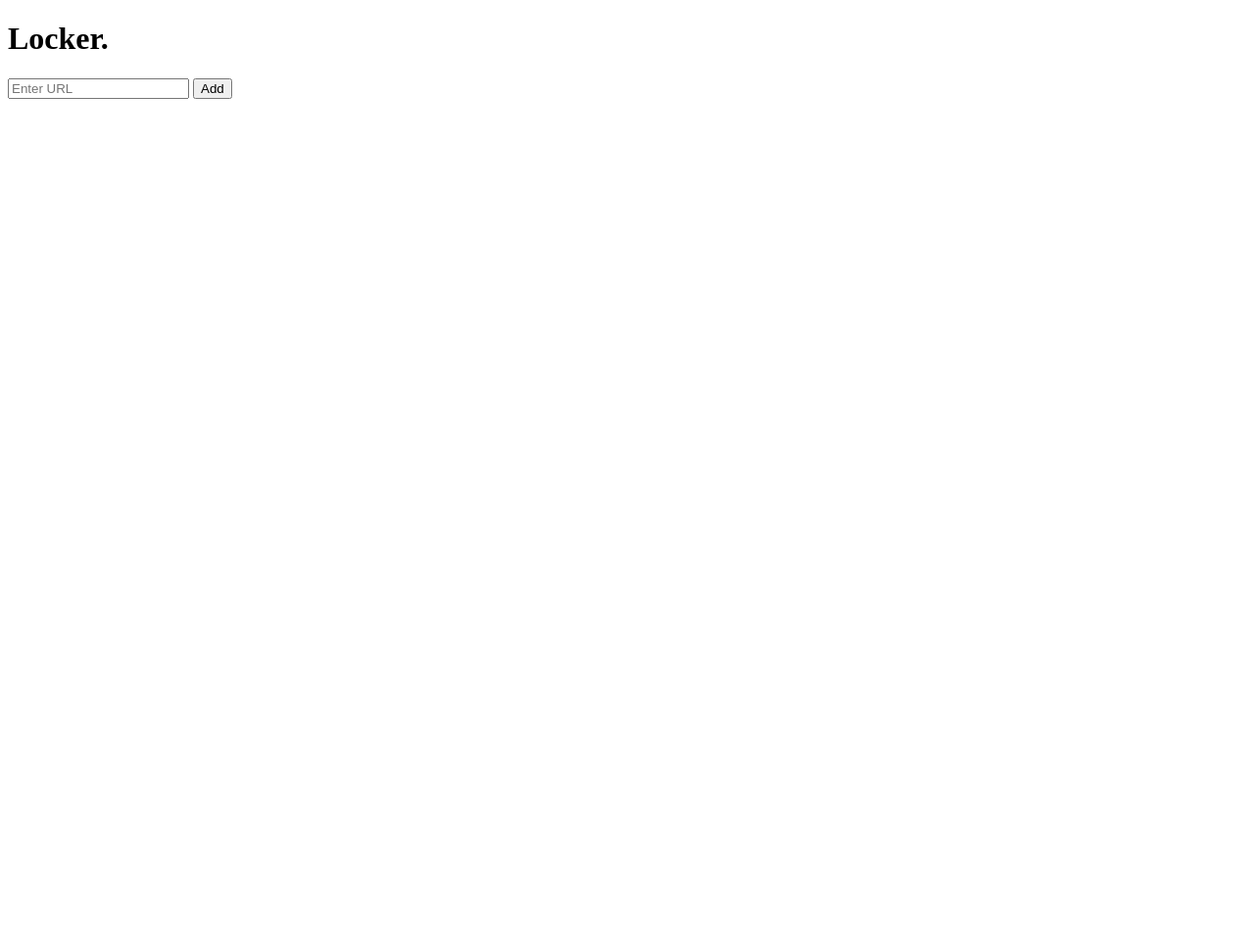
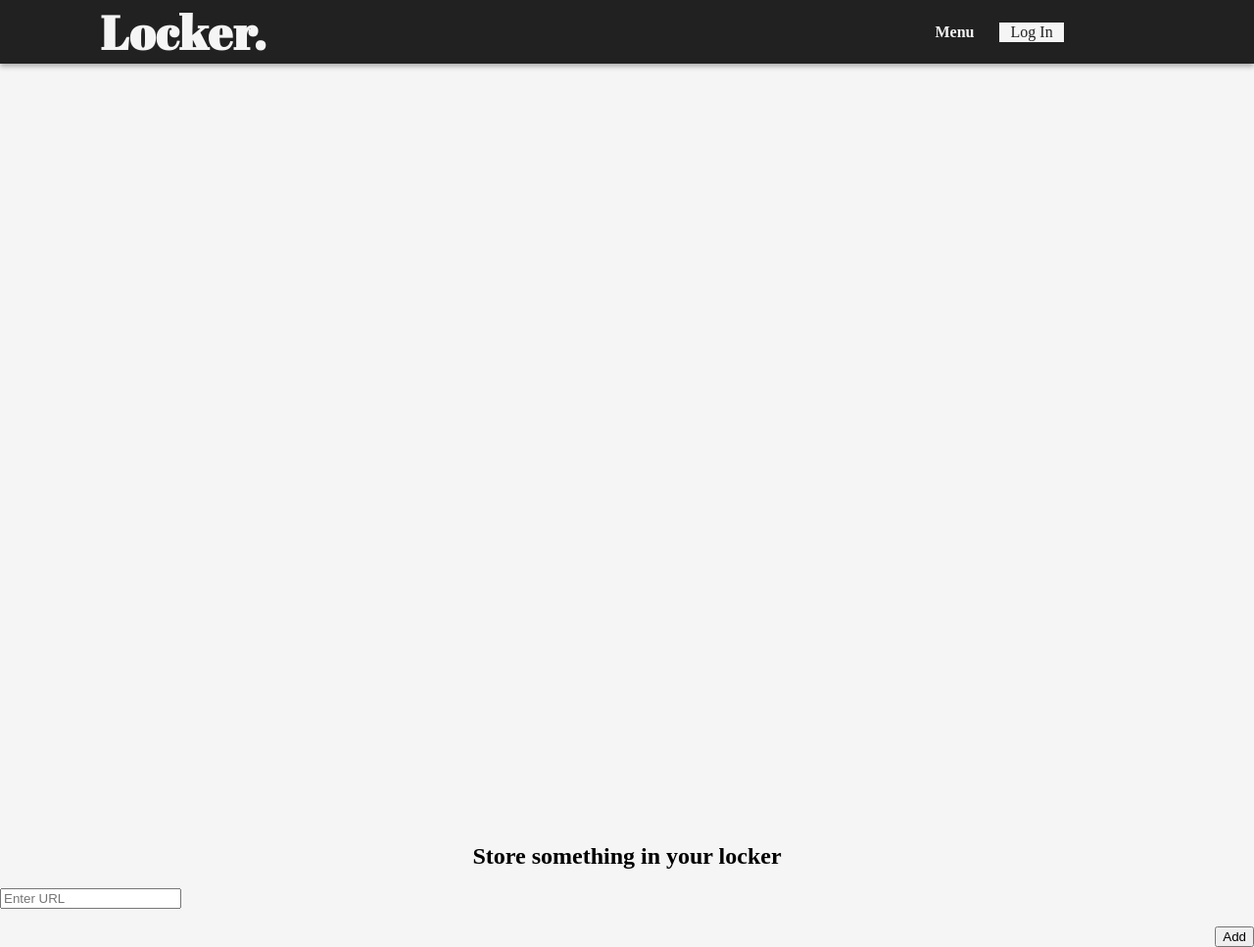
Before and after one commit to cortharlow/locker, a website: page public/index.html in a window 1280 px wide. Shown: the whole page at 98% size. Before the commit the page ends 800 px from the top, so only its background shows below. Drawn offline with nearby package versions, Linux system fonts and the light colour scheme; a web font is replaced by a local one.

Commit message:
Began styling

```diff
--- a/public/css/style.css
+++ b/public/css/style.css
@@ -0,0 +1,151 @@
+/*
+Locker. App
+
+-------- STYLE GUIDE --------
+1. Classes and IDs are lowercase with words separated by a dash
+  Ex: .user-profile {}
+      .post-header {}
+      #top-navigation {}
+
+2. Image file names are lowercase with words separated by a dash
+  Ex: icon-home.png
+
+3. Image file names are prefixed with their usage
+  Ex: icon-home.png
+      bg-container.jpg
+      bg-home.jpg
+
+4. Use classes over IDs whenever possible
+
+5. Hex is preferred for color unless opacity is necessary
+
+6. Name spacing should be done at component level, not page
+  Ex: .nav
+      .nav-bar
+      .nav-list
+
+7. CSS blocks should be separated by a single new line
+
+---------- Fonts ----------
+Header:
+  font-family: 'Abril Fatface', cursive;
+
+Text:
+  font-family: 'Droid Sans', sans-serif;
+  font-family: 'Droid Serif', serif;
+
+--------- Colors ----------
+Black and White
+
+Basic Theme:
+  Navigation Bar, Text, Headers - #212121
+  Background, Title - #F5F5F5
+  Dividers - #EEEEEE
+*/
+
+@import url(https://fonts.googleapis.com/css?family=Droid+Serif|Abril+Fatface|Droid+Sans);
+
+html, body {
+  margin: 0;
+  padding: 0;
+  background-color: #F5F5F5;
+}
+
+/* Navigation Bar */
+
+.nav-bar {
+  position: relative;
+  width: 100%;
+  height: 10%;
+  background-color: #212121;
+  -webkit-box-shadow: 0px 3px 5px rgba(100, 100, 100, 0.49);
+  -moz-box-shadow:    0px 3px 5px rgba(100, 100, 100, 0.49);
+  box-shadow:         0px 3px 5px rgba(100, 100, 100, 0.49);
+  display: flex;
+  align-items: center;
+  z-index: 10;
+}
+.nav-title {
+  margin-left: 8%;
+}
+.nav-title h1 {
+  font-family: 'Abril Fatface', cursive;
+  font-size: 300%;
+  letter-spacing: 0.02em;
+  color: #F5F5F5;
+  margin: 0 auto;
+}
+.nav-menu {
+  margin-left: auto;
+  margin-right: 2%;
+}
+.nav-menu h1 {
+  font-family: 'Droid Serif', serif;
+  font-size: 100%;
+  color: #F5F5F5;
+}
+.nav-login {
+  margin-right: 16%;
+}
+.nav-login button {
+  width: 120%;
+  height: 120%;
+  font-family: 'Droid Serif', serif;
+  font-size: 100%;
+  color: #212121;
+  background-color: #F5F5F5;
+  border: 0;
+}
+
+/* Main Container */
+
+.main {
+  position: relative;
+  width: 100%;
+  height: 500px;
+  z-index: 10;
+}
+
+/* Signup */
+
+.signup-container {
+  width: 100%;
+  height: 150%;
+  background-image: url('');
+  background-repeat: no-repeat;
+  background-size: cover;
+}
+.signup-description {
+
+}
+.signup-input-container {
+
+}
+
+/* Article */
+.article-api {
+  margin: 0 auto;
+  margin-top: 2%;
+  display: flex;
+  flex-direction: column;
+}
+.article-api h2 {
+  font-family: 'Droid Serif', serif;
+  font-size: 150%;
+  align-self: center;
+}
+.article-api input {
+  align-self: flex-start;
+}
+.article-api button {
+  align-self: flex-end;
+}
+#article-url {
+
+}
+#article-button-add{
+
+}
+.article-display {
+
+}
--- a/public/index.html
+++ b/public/index.html
@@ -8,14 +8,35 @@
     <script src="js/app.js"></script>
   </head>
   <body>
-    <h1>Locker.</h1>
-
-    <div id="add">
-      <input type="text" placeholder="Enter URL" id="add-article-field">
-      <button id="add-article">Add</button>
+    <div class="nav-bar">
+      <div class="nav-title">
+        <h1>Locker.</h1>
+      </div>
+      <div class="nav-menu">
+        <h1>Menu</h1>
+      </div>
+      <div class="nav-login">
+        <button>Log In</button>
+      </div>
     </div>
 
-    <div id="json-data">
+    <div class="main">
+
+      <div class="signup-container">
+        <div class="signup-description">
+        </div>
+        <div class="signup-input-container">
+        </div>
+      </div>
+
+      <div class="article-api">
+        <h2>Store something in your locker</h2>
+        <input type="text" placeholder="Enter URL" id="article-url"><br>
+        <button id="article-button-add">Add</button>
+      </div>
+
+      <div class="article-display">
+      </div>
     </div>
 
   </body>
--- a/public/js/app.js
+++ b/public/js/app.js
@@ -2,9 +2,9 @@
 $(function() {
   console.log('Loaded!');
 
-  $('#add-article').off('click').on('click').click((event) => {
+  $('#article-button-add').off('click').on('click').click((event) => {
     event.preventDefault();
-    let articleUrl = $('#add-article-field').val();
+    let articleUrl = $('#article-url').val();
     let encodedUrl = encodeURIComponent(articleUrl);
     console.log(encodedUrl);
     $.ajax({
@@ -17,7 +17,7 @@ $(function() {
 });
 
 var articlePreview = function(data) {
-  var result = $('#json-data').append('<div>');
+  var result = $('#article-display').append('<div>');
   result.attr('class', 'article');
   if (data.title == null && data.description == null) {
     alert('Error: This article is in a format that cannot be saved.');
--- a/server.js
+++ b/server.js
@@ -15,7 +15,7 @@ app.use('/', express.static('public'))
 app.get('/api/:url', (req, res) => {
   console.log('Hit API search');
 
-  let apiUrl = 'http://api.embed.ly/1/extract?key=&<key>url=' + req.params.url;
+  let apiUrl = 'http://api.embed.ly/1/extract?key=&url=' + req.params.url;
 
   request(apiUrl, (err, response, body) => {
     let info = JSON.parse(body);
```
